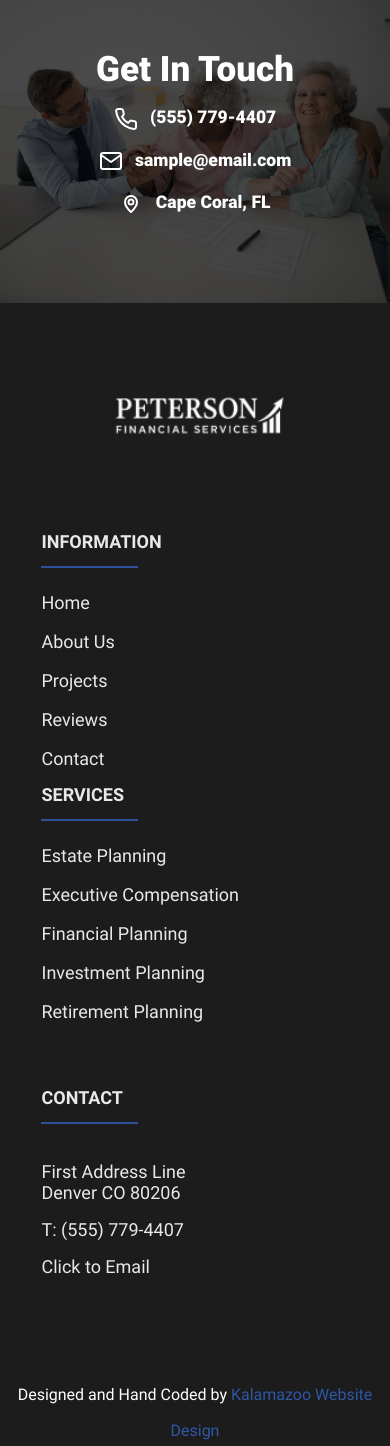
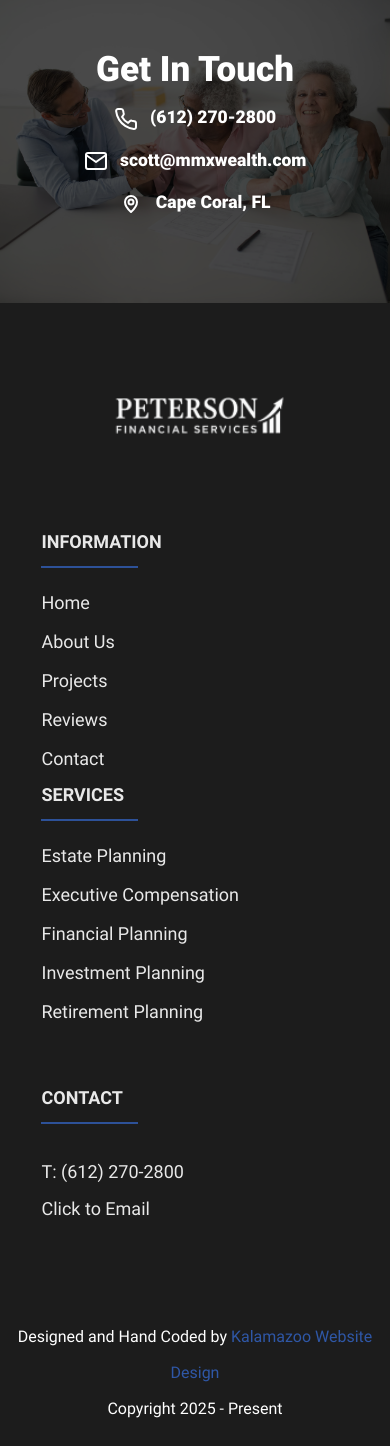
Before and after one commit to GetLaunchedAi/PetersonFinancial, an Eleventy site: page src/index.html in a window 390 px wide. Shown: the part 7190-8636 px from the top of the page. Built offline with nearby package versions, Linux system fonts and the light colour scheme; Eleventy itself is replaced by a stand-in of ours; files that its build step writes are made by us from their sources; files whose address does not match are found by name.

Commit message:
added email and phone

```diff
--- a/src/_data/client.json
+++ b/src/_data/client.json
@@ -1,8 +1,8 @@
 {
   "name": "Peterson Financial Services",
-  "email": "sample@email.com",
-  "phone": "555-779-4407",
-  "phoneFormatted": "(555) 779-4407",
+  "email": "scott@mmxwealth.com",
+  "phone": "612-270-2800",
+  "phoneFormatted": "(612) 270-2800",
   "address": {
     "lineOne": "First Address Line",
     "lineTwo": "Second Address Line, If Needed",
--- a/src/_includes/footer.html
+++ b/src/_includes/footer.html
@@ -48,14 +48,14 @@
                     <li>
                         <h2>Contact</h2>
                     </li>
+                    <!-- <li>
+                        <a href="/contact">First Address Line<br>Denver CO 80206</a>
+                    </li> -->
                     <li>
-                        <a href="/contact">First Address Line<br>Denver CO 80206</a>
+                        <a href="tel:{{client.phone}}">T: {{client.phoneFormatted}}</a>
                     </li>
                     <li>
-                        <a href="tel:555-779-4407">T: (555) 779-4407</a>
-                    </li>
-                    <li>
-                        <a href="mailto:email@email.com">Click to Email</a>
+                        <a href="mailto:{{client.email}}">Click to Email</a>
                     </li>
                 </ul>
             </div>
--- a/src/index.html
+++ b/src/index.html
@@ -418,7 +418,7 @@ eleventyNavigation:
 <section id="cta">
   <div class="container">
     <h2 class="title">Get In Touch <br/>
-    <a>
+    <a style="text-decoration: none;" href="tel:{{client.phone}}">
         <svg class="icon icon-phone" xmlns="http://www.w3.org/2000/svg" viewBox="0 0 24 24" aria-hidden="true">
   <path d="M22 16.92v3a2 2 0 0 1-2.18 2
            19.86 19.86 0 0 1-8.63-3.07
@@ -443,7 +443,7 @@ eleventyNavigation:
      {{client.phoneFormatted}}
 </a>
 <br/>
-        <a>
+        <a style="text-decoration: none;" href="mailto:{{client.email}}">
             <svg class="icon icon-email" xmlns="http://www.w3.org/2000/svg" viewBox="0 0 24 24" aria-hidden="true">
   <path d="M4 4h16a2 2 0 0 1 2 2v12
            a2 2 0 0 1-2 2H4
```
Also changed, not shown: src/pages/about.html (+3 -3 lines).
